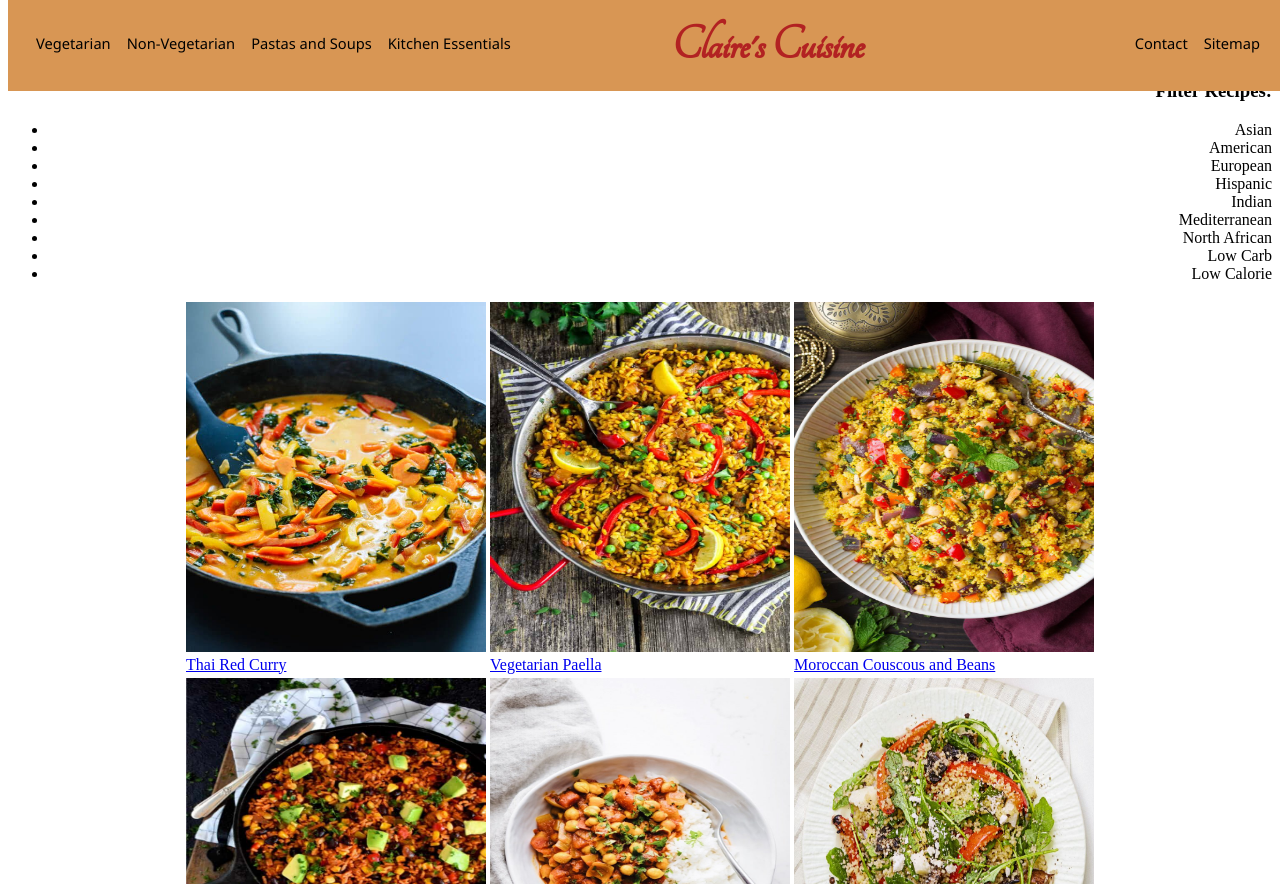
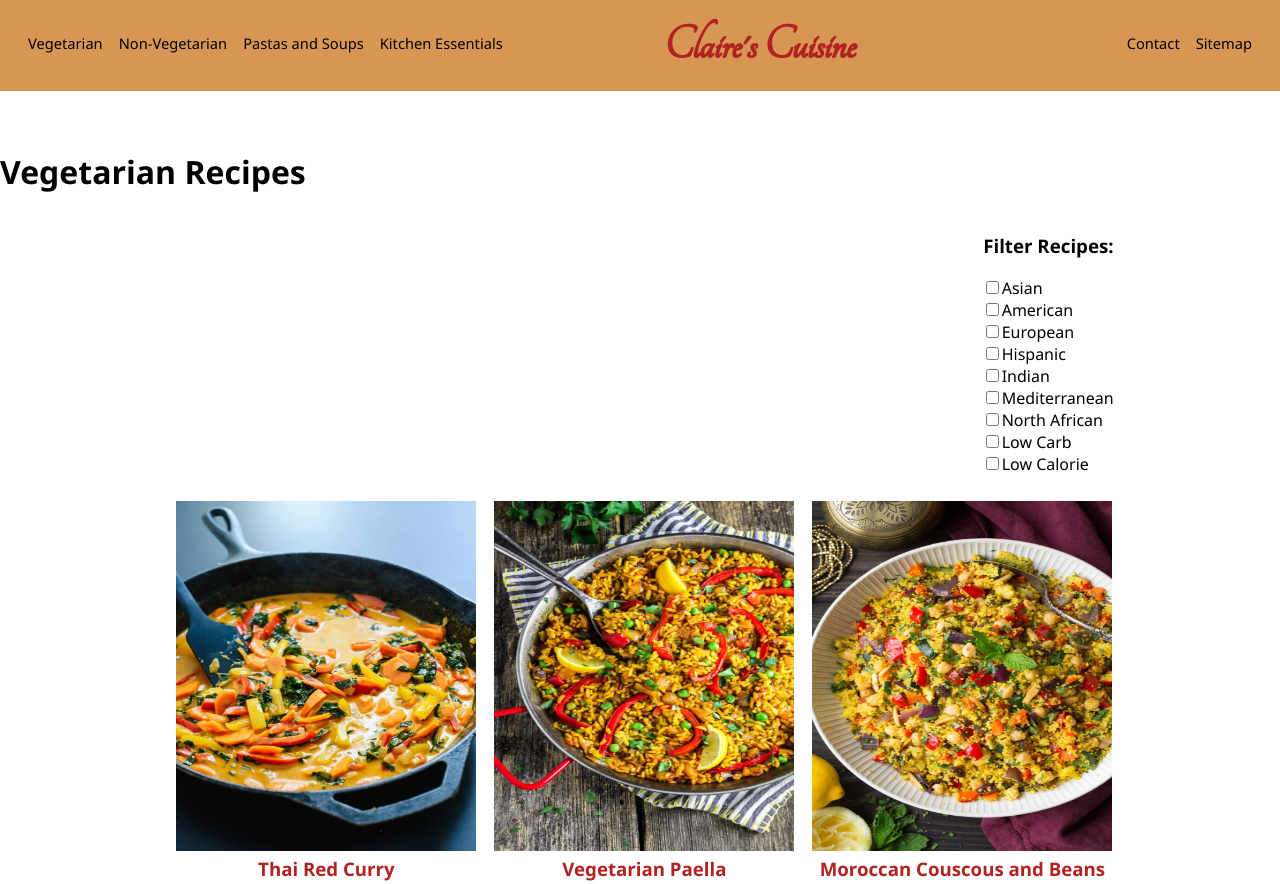
Before and after one commit to celliott1/Semester-Project, a plain HTML site: page vegetarian.html in a window 1280 px wide. Shown: the top 884 px of the page. Drawn offline with Linux system fonts and the light colour scheme.

Commit message:
updatesvegetarian

```diff
--- a/css/contact.css
+++ b/css/contact.css
@@ -6,12 +6,15 @@ header {
   width: 100%;
   background-color: rgb(216, 150, 84);
 }
+body {
+  margin: 0;
+}
 .nav-left {
   float: left;
   padding-left: 20px;
   padding-top: 25px;
   padding-bottom: 20px;
-    font-family: 'Segoe UI', Tahoma, Geneva, Verdana, sans-serif;
+  font-family: "Segoe UI", Tahoma, Geneva, Verdana, sans-serif;
   font-size: 11pt;
 }
 .nav-middle {
@@ -26,7 +29,7 @@ header {
   padding-right: 20px;
   padding-top: 25px;
   padding-bottom: 20px;
-    font-family: 'Segoe UI', Tahoma, Geneva, Verdana, sans-serif;
+  font-family: "Segoe UI", Tahoma, Geneva, Verdana, sans-serif;
   font-size: 11pt;
 }
 .nav-left ul {
@@ -64,7 +67,7 @@ header {
 .nav-right li {
   float: right;
 }
-.nav-right li a{
+.nav-right li a {
   display: block;
   padding: 8px;
   text-decoration: none;
--- a/css/index.css
+++ b/css/index.css
@@ -12,7 +12,7 @@ header {
   padding-left: 20px;
   padding-top: 25px;
   padding-bottom: 20px;
-    font-family: 'Segoe UI', Tahoma, Geneva, Verdana, sans-serif;
+  font-family: "Segoe UI", Tahoma, Geneva, Verdana, sans-serif;
   font-size: 11pt;
 }
 .nav-middle {
@@ -27,7 +27,7 @@ header {
   padding-right: 20px;
   padding-top: 25px;
   padding-bottom: 20px;
-    font-family: 'Segoe UI', Tahoma, Geneva, Verdana, sans-serif;
+  font-family: "Segoe UI", Tahoma, Geneva, Verdana, sans-serif;
   font-size: 11pt;
 }
 .nav-left ul {
@@ -61,11 +61,15 @@ header {
   overflow: hidden;
   background-color: rgb(216, 150, 84);
 }
+body {
+    margin: 0;
+    font-family: 'Segoe UI', Tahoma, Geneva, Verdana, sans-serif;
+}
 
 .nav-right li {
   float: right;
 }
-.nav-right li a{
+.nav-right li a {
   display: block;
   padding: 8px;
   text-decoration: none;
@@ -75,8 +79,8 @@ header {
   margin: 0;
   padding: 0;
   height: 650px;
-    min-width : 100%;
-    background-size:100% 100%;
+  min-width: 100%;
+  background-size: 100% 100%;
   position: relative;
   overflow-y: hidden;
   overflow-x: hidden;
@@ -89,7 +93,6 @@ header {
   margin-left: auto;
   margin-right: auto;
   z-index: 1;
-
 }
 .searchtype {
   width: 100%;
@@ -101,20 +104,20 @@ header {
   outline: none;
   background-color: transparent;
 }
-.searchtype:focus{
+.searchtype:focus {
   color: black;
 }
 .searchbutton {
   width: 90px;
   height: 36px;
   border: 1px solid black;
-    background:black;
+  background: black;
   text-align: center;
   color: #fff;
   border-radius: 0 5px 5px 0;
   cursor: pointer;
   font-size: 20px;
-    font-family: 'Segoe UI', Tahoma, Geneva, Verdana, sans-serif;
+  font-family: "Segoe UI", Tahoma, Geneva, Verdana, sans-serif;
 }
 .wrap {
   width: 30%;
@@ -128,39 +131,41 @@ fieldset {
   border: none;
   text-align: center;
   font-size: 20pt;
-    font-family: 'Segoe UI', Tahoma, Geneva, Verdana, sans-serif;
+  font-family: "Segoe UI", Tahoma, Geneva, Verdana, sans-serif;
   color: white;
 }
 #submit {
   background-color: black;
   color: white;
-    font-family: 'Segoe UI', Tahoma, Geneva, Verdana, sans-serif    ;
+  font-family: "Segoe UI", Tahoma, Geneva, Verdana, sans-serif;
+}
+h1::before {
+  content: "";
+  position: relative;
+  border-top: 3px dotted peru;
+  display: block;
+  width: 25rem;
+  margin-left: 10%;
+ /* height: 2px;
+  left: -25.375rem;
+  top: 54%;*/
+}
+h1::after {
+  content: "";
+  border-top: 3px dotted peru;
+  width: 25rem;
+  height: 2px;
+  display: block;
+  float: right;
+  margin-right: 10%;
 
+  /*left: -25.375rem;
+  top: 54%;*/
 }
 h1 {
     text-align: center;
-    font-family: 'Segoe UI', Tahoma, Geneva, Verdana, sans-serif;
+    font-family: "Segoe UI", Tahoma, Geneva, Verdana, sans-serif;
     color: black;
-}
-h1::before {
-    content: "";
-    position: absolute;
-    border-top: 2px solid peru;
-    width: 25rem;
-    height: 2px;
-    display: block;
-    left: -25.375rem;
-    top: 54%;
-}
-h1::after {
-    content: "";
-    position: absolute;
-    border-top: 2px solid peru;
-    width: 25rem;
-    height: 2px;
-    display: block;
-    left: -25.375rem;
-    top: 54%;
   }
 .latesthead {
   margin: 0 0 20px;
@@ -185,7 +190,7 @@ table {
 table td a {
   text-decoration: none;
   color: black;
-    font-family: 'Segoe UI', Tahoma, Geneva, Verdana, sans-serif;
+  font-family: "Segoe UI", Tahoma, Geneva, Verdana, sans-serif;
   font-size: 14pt;
 }
 table img {
@@ -215,7 +220,6 @@ hr {
   margin-left: auto;
   margin-right: auto;
   z-index: 1;
-
 }
 #email {
   width: 350px;
@@ -226,27 +230,28 @@ hr {
   border-radius: 5px 0 0 5px;
   outline: none;
 }
-#email:focus{
+#email:focus {
   color: black;
 }
 #submit {
   width: 90px;
   height: 36px;
   border: 1px solid black;
-    background:black;
+  background: black;
   text-align: center;
   color: #fff;
   border-radius: 0 5px 5px 0;
   cursor: pointer;
   font-size: 20px;
-    font-family: 'Segoe UI', Tahoma, Geneva, Verdana, sans-serif;
+  font-family: "Segoe UI", Tahoma, Geneva, Verdana, sans-serif;
 }
 p {
-    font-family: 'Segoe UI', Tahoma, Geneva, Verdana, sans-serif;
+  font-family: "Segoe UI", Tahoma, Geneva, Verdana, sans-serif;
 }
 #claires {
   margin-left: 17%;
   margin-right: 17%;
+  height: 450px;
 }
 footer {
   background-color: rgb(216, 150, 84);
@@ -256,8 +261,8 @@ footer {
   width: 100%;
 }
 footer h3 {
-    font-family: 'Segoe UI', Tahoma, Geneva, Verdana, sans-serif;
-    font-size: 16pt;
+  font-family: "Segoe UI", Tahoma, Geneva, Verdana, sans-serif;
+  font-size: 14pt;
 }
 footer ul {
   list-style-type: none;
@@ -265,11 +270,37 @@ footer ul {
 }
 footer a {
   text-decoration: none;
-    font-family: 'Segoe UI', Tahoma, Geneva, Verdana, sans-serif;
+  font-family: "Segoe UI", Tahoma, Geneva, Verdana, sans-serif;
   color: black;
-    font-size: 14pt;
 }
 #ftitle {
-    font-size: 20pt;
+  font-size: 23pt;
   font-weight: bold;
 }
+.end {
+    margin-left: 10%;
+    margin-right: 10%;
+}
+.foot {
+    padding: 10px;
+    width: 122px;
+    margin-left: 12px;
+    margin-top: 13px;
+    display: inline-block;
+    text-decoration: none;
+    font-family: 'Segoe UI', Tahoma, Geneva, Verdana, sans-serif;
+    font-size: 11pt;
+}
+#foot1 {
+    width: 400px;
+
+}
+#foot2 {
+    width: 200px;
+}
+#foot3 {
+    width: 200px;
+}
+#foot4 {
+    width: 200px;
+}
--- a/css/kitchen_essentials.css
+++ b/css/kitchen_essentials.css
@@ -6,12 +6,15 @@ header {
   width: 100%;
   background-color: rgb(216, 150, 84);
 }
+body {
+  margin: 0;
+}
 .nav-left {
   float: left;
   padding-left: 20px;
   padding-top: 25px;
   padding-bottom: 20px;
-  font-family: 'Segoe UI', Tahoma, Geneva, Verdana, sans-serif;
+  font-family: "Segoe UI", Tahoma, Geneva, Verdana, sans-serif;
   font-size: 11pt;
 }
 .nav-middle {
@@ -26,7 +29,7 @@ header {
   padding-right: 20px;
   padding-top: 25px;
   padding-bottom: 20px;
-  font-family: 'Segoe UI', Tahoma, Geneva, Verdana, sans-serif;
+  font-family: "Segoe UI", Tahoma, Geneva, Verdana, sans-serif;
   font-size: 11pt;
 }
 .nav-left ul {
@@ -64,12 +67,13 @@ header {
 .nav-right li {
   float: right;
 }
-.nav-right li a{
+.nav-right li a {
   display: block;
   padding: 8px;
   text-decoration: none;
   color: black;
-}.accordion {
+}
+.accordion {
   background-color: rgb(255, 255, 255);
   color: black;
   cursor: pointer;
--- a/css/nonvegetarian.css
+++ b/css/nonvegetarian.css
@@ -6,12 +6,15 @@ header {
   width: 100%;
   background-color: rgb(216, 150, 84);
 }
+body {
+  margin: 0;
+}
 .nav-left {
   float: left;
   padding-left: 20px;
   padding-top: 25px;
   padding-bottom: 20px;
-  font-family: 'Segoe UI', Tahoma, Geneva, Verdana, sans-serif;
+  font-family: "Segoe UI", Tahoma, Geneva, Verdana, sans-serif;
   font-size: 11pt;
 }
 .nav-middle {
@@ -26,7 +29,7 @@ header {
   padding-right: 20px;
   padding-top: 25px;
   padding-bottom: 20px;
-  font-family: 'Segoe UI', Tahoma, Geneva, Verdana, sans-serif;
+  font-family: "Segoe UI", Tahoma, Geneva, Verdana, sans-serif;
   font-size: 11pt;
 }
 .nav-left ul {
@@ -64,7 +67,7 @@ header {
 .nav-right li {
   float: right;
 }
-.nav-right li a{
+.nav-right li a {
   display: block;
   padding: 8px;
   text-decoration: none;
--- a/css/pastasandsoups.css
+++ b/css/pastasandsoups.css
@@ -6,12 +6,15 @@ header {
   width: 100%;
   background-color: rgb(216, 150, 84);
 }
+body {
+  margin: 0;
+}
 .nav-left {
   float: left;
   padding-left: 20px;
   padding-top: 25px;
   padding-bottom: 20px;
-  font-family: 'Segoe UI', Tahoma, Geneva, Verdana, sans-serif;
+  font-family: "Segoe UI", Tahoma, Geneva, Verdana, sans-serif;
   font-size: 11pt;
 }
 .nav-middle {
@@ -26,7 +29,7 @@ header {
   padding-right: 20px;
   padding-top: 25px;
   padding-bottom: 20px;
-  font-family: 'Segoe UI', Tahoma, Geneva, Verdana, sans-serif;
+  font-family: "Segoe UI", Tahoma, Geneva, Verdana, sans-serif;
   font-size: 11pt;
 }
 .nav-left ul {
@@ -64,7 +67,7 @@ header {
 .nav-right li {
   float: right;
 }
-.nav-right li a{
+.nav-right li a {
   display: block;
   padding: 8px;
   text-decoration: none;
--- a/css/sitemap.css
+++ b/css/sitemap.css
@@ -6,12 +6,15 @@ header {
   width: 100%;
   background-color: rgb(216, 150, 84);
 }
+body {
+  margin: 0;
+}
 .nav-left {
   float: left;
   padding-left: 20px;
   padding-top: 25px;
   padding-bottom: 20px;
-    font-family: 'Segoe UI', Tahoma, Geneva, Verdana, sans-serif;
+  font-family: "Segoe UI", Tahoma, Geneva, Verdana, sans-serif;
   font-size: 11pt;
 }
 .nav-middle {
@@ -26,7 +29,7 @@ header {
   padding-right: 20px;
   padding-top: 25px;
   padding-bottom: 20px;
-    font-family: 'Segoe UI', Tahoma, Geneva, Verdana, sans-serif;
+  font-family: "Segoe UI", Tahoma, Geneva, Verdana, sans-serif;
   font-size: 11pt;
 }
 .nav-left ul {
@@ -64,7 +67,7 @@ header {
 .nav-right li {
   float: right;
 }
-.nav-right li a{
+.nav-right li a {
   display: block;
   padding: 8px;
   text-decoration: none;
--- a/css/vegetarian.css
+++ b/css/vegetarian.css
@@ -6,12 +6,20 @@ header {
   width: 100%;
   background-color: rgb(216, 150, 84);
 }
+body {
+  margin: 0;
+  font-family: 'Segoe UI', Tahoma, Geneva, Verdana, sans-serif;
+}
+h1 {
+  margin-top: 150px;
+
+}
 .nav-left {
   float: left;
   padding-left: 20px;
   padding-top: 25px;
   padding-bottom: 20px;
-  font-family: 'Segoe UI', Tahoma, Geneva, Verdana, sans-serif;
+  font-family: "Segoe UI", Tahoma, Geneva, Verdana, sans-serif;
   font-size: 11pt;
 }
 .nav-middle {
@@ -26,7 +34,7 @@ header {
   padding-right: 20px;
   padding-top: 25px;
   padding-bottom: 20px;
-  font-family: 'Segoe UI', Tahoma, Geneva, Verdana, sans-serif;
+  font-family: "Segoe UI", Tahoma, Geneva, Verdana, sans-serif;
   font-size: 11pt;
 }
 .nav-left ul {
@@ -64,21 +72,40 @@ header {
 .nav-right li {
   float: right;
 }
-.nav-right li a{
+.nav-right li a {
   display: block;
   padding: 8px;
   text-decoration: none;
   color: black;
 }
 table {
-  margin-left: auto;
+  margin-left: 13%;
   margin-right: auto;
   width: 800px;
 }
+table td {
+  padding: 8px;
+  padding-bottom: 30px;
+  text-align: center;
+}
+table td a {
+  text-decoration: none;
+  color: firebrick;
+  font-weight: bold;
+  font-size: 14pt;
+}
 img {
-    width: 300px;
-    height: 350px;
+  width: 300px;
+  height: 350px;
 }
 .filter {
-    text-align: right;
+  text-align: right;
+  float:right;
+  margin-right: 13%;
 }
+
+.filter li{
+  list-style-type: none;
+  text-align: left;
+
+}
--- a/vegetarian.html
+++ b/vegetarian.html
@@ -9,6 +9,13 @@
     href="https://fonts.googleapis.com/css?family=Tangerine"
   />
     <link rel="stylesheet" href="css/vegetarian.css" type="text/css"/>
+    <script>
+        window.dataLayer = window.dataLayer || [];
+        function gtag(){dataLayer.push(arguments);}
+        gtag('js', new Date());
+
+        gtag('config', 'G-X8ZVRRZEDV');
+      </script>
 </head>
 <body>
     <header>
@@ -37,15 +44,15 @@
       <div class="filter">
           <h3>Filter Recipes:</h3>
           <ul>
-              <li>Asian</li>
-              <li>American</li>
-              <li>European</li>
-              <li>Hispanic</li>
-              <li>Indian</li>
-              <li>Mediterranean</li>
-              <li>North African</li>
-              <li>Low Carb</li>
-              <li>Low Calorie</li>
+            <li><label><input type="checkbox"><span>Asian</span></label></li>
+            <li><label><input type="checkbox"><span>American</span></label></li>
+            <li><label><input type="checkbox"><span>European</span></label></li>
+            <li><label><input type="checkbox"><span>Hispanic</span></label></li>
+            <li><label><input type="checkbox"><span>Indian</span></label></li>
+            <li><label><input type="checkbox"><span>Mediterranean</span></label></li>
+            <li><label><input type="checkbox"><span>North African</span></label></li>
+            <li><label><input type="checkbox"><span>Low Carb</span></label></li>
+            <li><label><input type="checkbox"><span>Low Calorie</span></label></li>
           </ul>
       </div>
       <div class="recipes">
```
Also changed, not shown: contact.html (+7 -0 lines), index.html (+9 -5 lines), kitchen_essentials.html (+7 -0 lines), nonvegetarian.html (+7 -0 lines), pastasandsoups.html (+7 -0 lines), sitemap.html (+7 -0 lines). Lines whose indentation alone changed are shown as unchanged.
